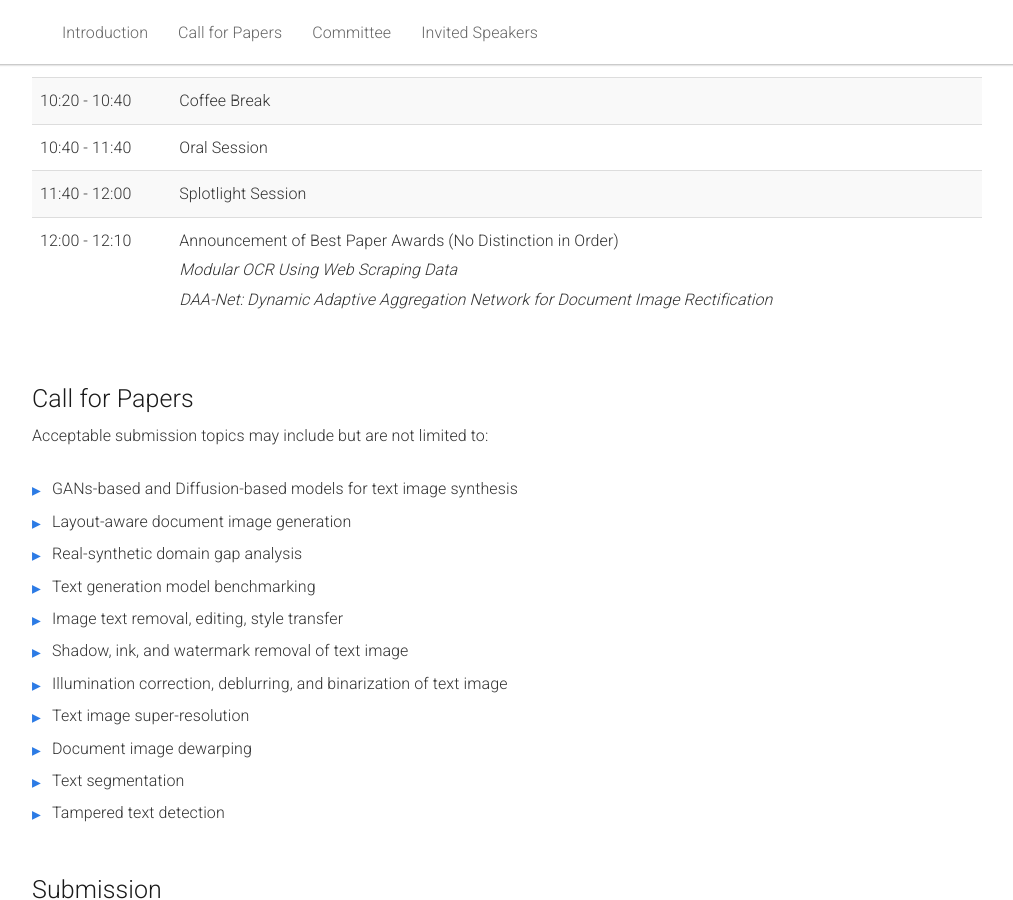
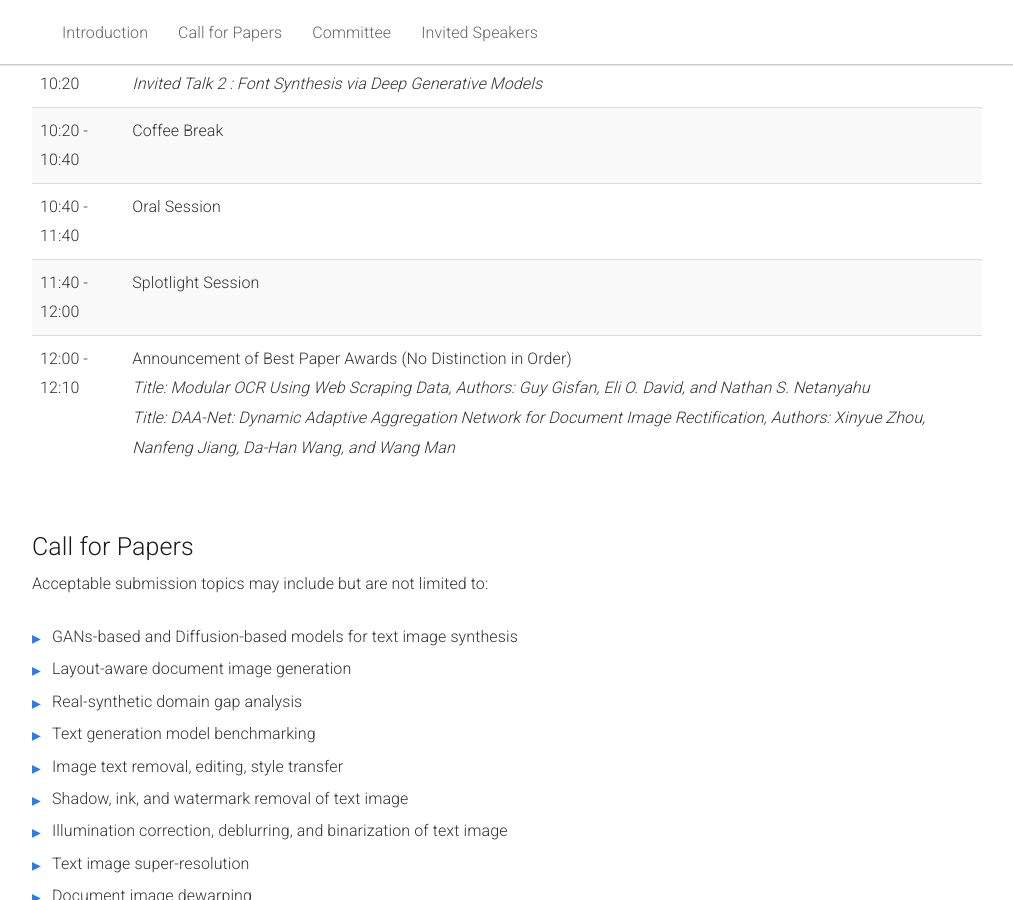
Before and after one commit to icdar-vtg-tip/icdar-vtg-tip.github.io, a Jekyll site: the page built from _pages/home.md, in a window 1280 px wide and 900 px high, scrolled down 922 px. Shown: the whole window, without its empty margins (133-1146 px from the left). Built offline with Jekyll 4.4.1, drawn with Linux system fonts in a browser that asks for light colours.

Commit message:
Update home.md

```diff
--- a/_pages/home.md
+++ b/_pages/home.md
@@ -122,9 +122,9 @@ description: "Website for the Workshop on Visual Text Generation and Text Image
           <td>12:00 - 12:10</td>
           <td>Announcement of Best Paper Awards (No Distinction in Order)
           <br/>
-          <i>Modular OCR Using Web Scraping Data</i>
+          <i>Title: Modular OCR Using Web Scraping Data, Authors: Guy Gisfan, Eli O. David, and Nathan S. Netanyahu</i>
           <br/>
-          <i>DAA-Net: Dynamic Adaptive Aggregation Network for Document Image Rectification</i>
+          <i>Title: DAA-Net: Dynamic Adaptive Aggregation Network for Document Image Rectification, Authors: Xinyue Zhou, Nanfeng Jiang, Da-Han Wang, and Wang Man</i>
           </td>
           <td></td>
         </tr>
```
